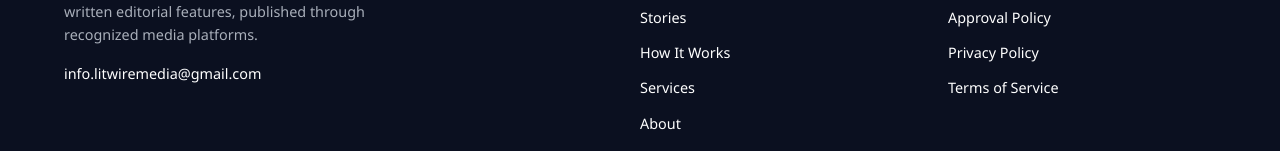
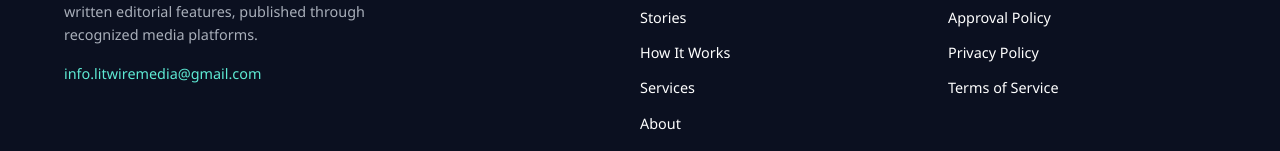
Before and after one commit to emmanuelaustin534-source/author-global-press, a React (Vite) app: page /business-details in a window 1280 px wide. Shown: the part 1227-1378 px from the top of the page. Built offline with nearby package versions, Linux system fonts and the light colour scheme.

Commit message:
site updated

```diff
--- a/src/styles/Footer.css
+++ b/src/styles/Footer.css
@@ -32,7 +32,7 @@
 }
 
 .footer-links a:hover {
-  color: var(--color-accent: #e3b04b;);
+  color: var(--color-accent);
 }
 
 .footer-links a {
@@ -66,7 +66,7 @@
 .footer-email {
   display: inline-block;
   margin-top: 16px;
-  color: var(--color-accent: #e3b04b;);
+  color: var(--color-accent);
   font-size: 0.9rem;
 }
 
```
